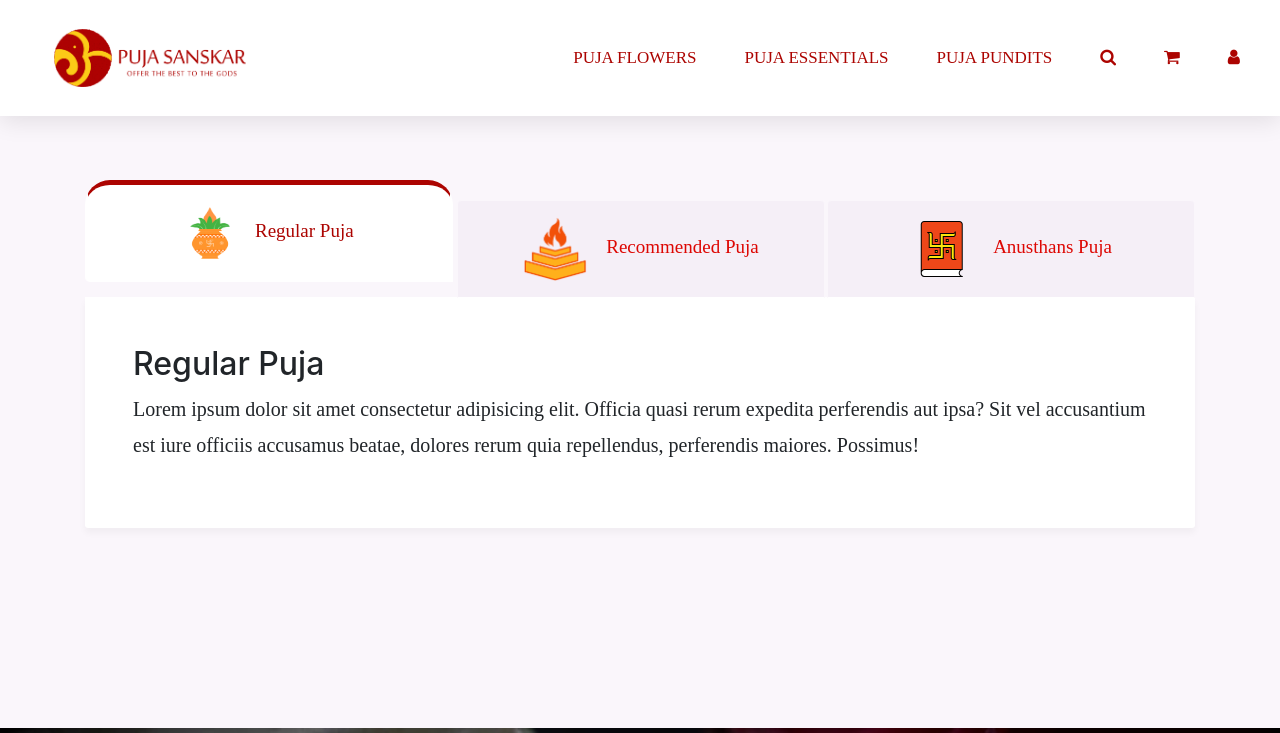
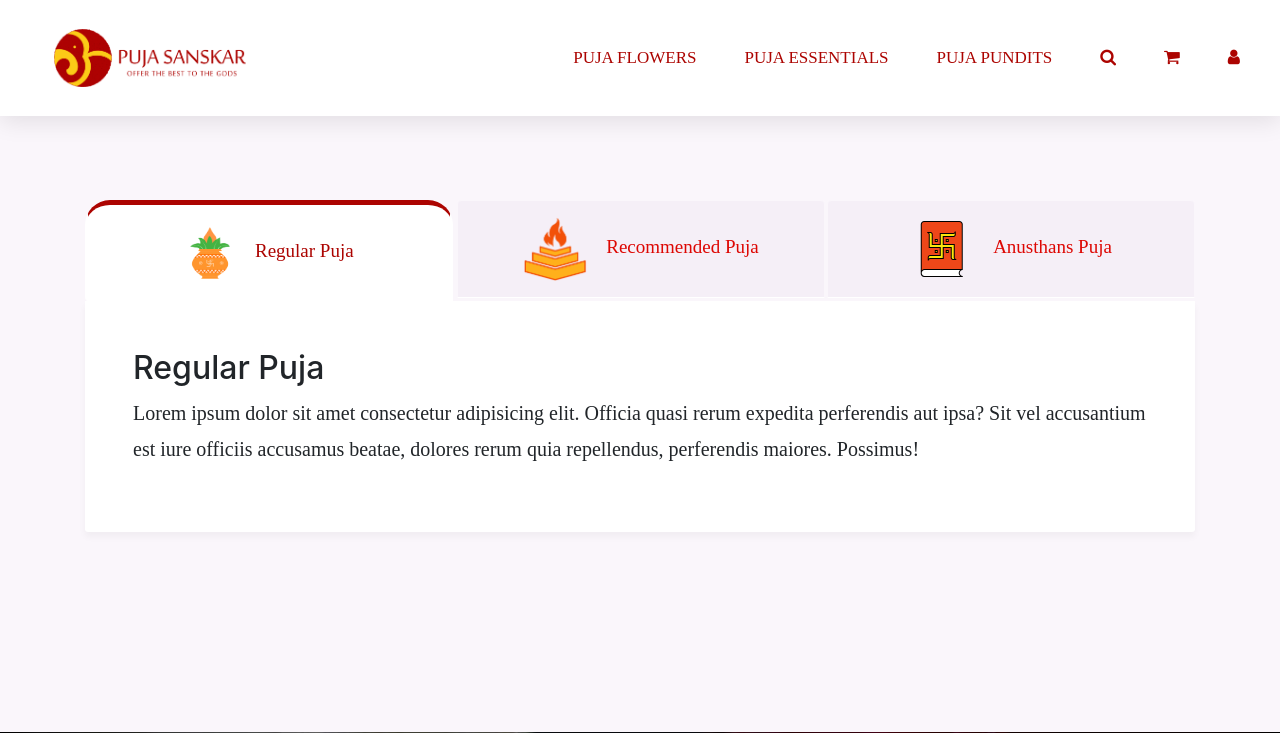
Before and after one commit to Shrirama-Upadhya-A/poojas-final, a PHP site: page /pundits.html in a window 1280 px wide. Shown: the top 733 px of the page. Run offline with PHP 8.4, Linux system fonts and the light colour scheme; some libraries are stand-ins or nearby versions; some web fonts are replaced.

Commit message:
Update style3.css

```diff
--- a/css/style3.css
+++ b/css/style3.css
@@ -121,7 +121,6 @@
     border-top-width: 5px;
     border-radius: 25px;
     border-bottom-left-radius: 5px;
-    margin-top: -20px;
     border-bottom-right-radius: 0px;
     border-color: #ac0401 #fff #FFF;
     color: #ac0401;
```
